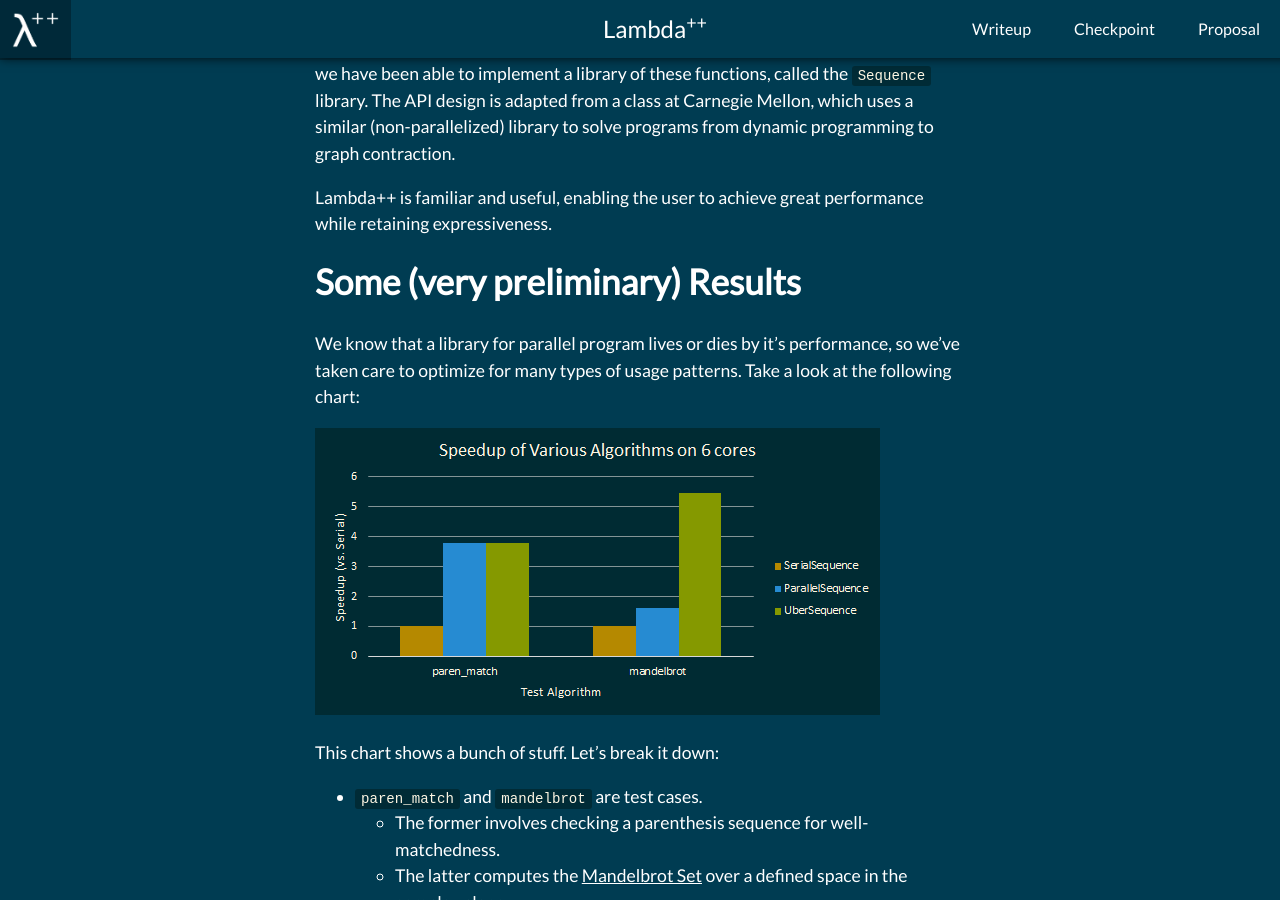
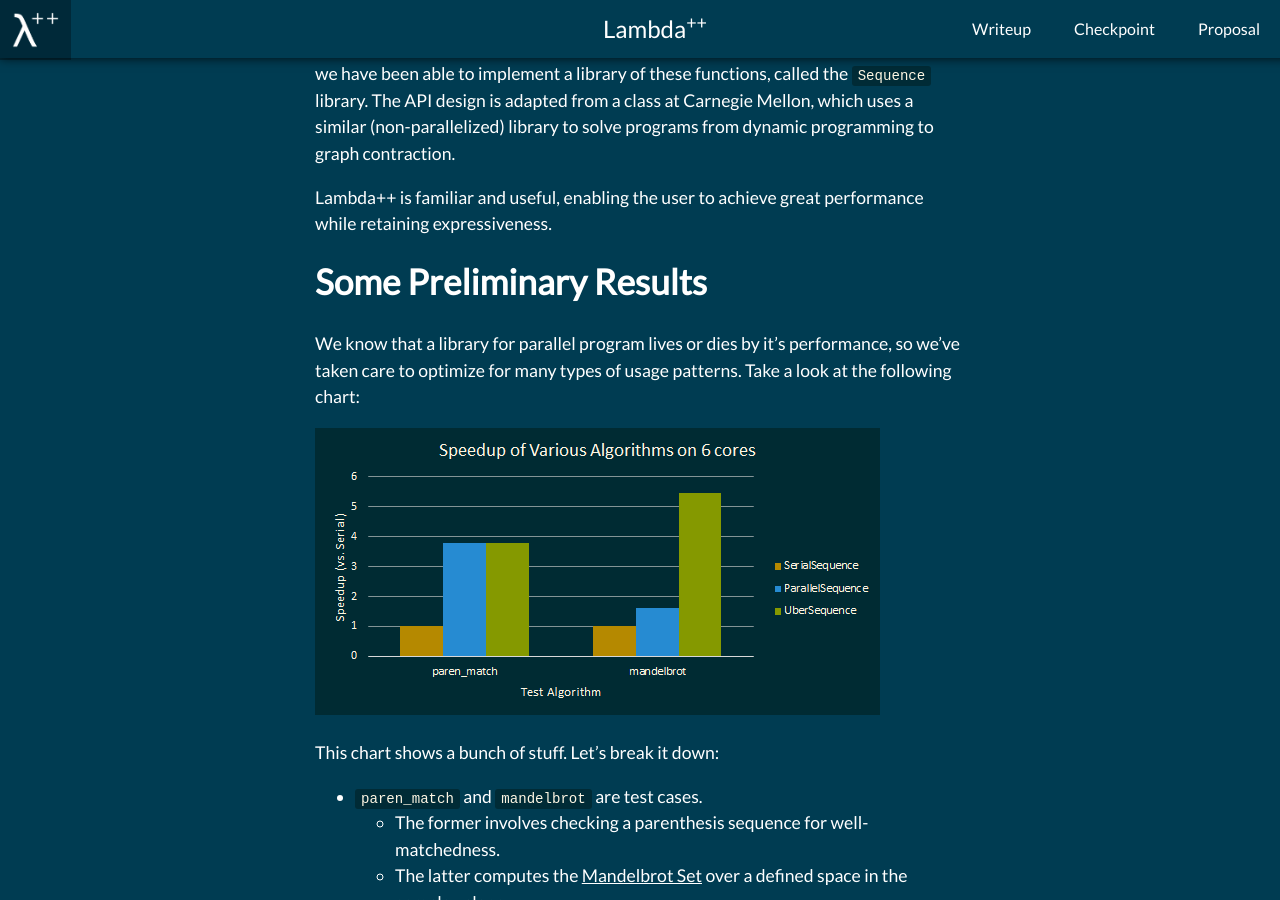
Before and after one commit to AnanyaKumar/lambda-plus-plus, a Jekyll site: the page built from index.md, in a window 1280 px wide and 900 px high, scrolled down 2646 px. Built offline with Jekyll 4.4.1, drawn with Linux system fonts in a browser that asks for light colours; nearby versions of some CDN libraries; Markdown is read by kramdown in place of the engine named in the settings.

Commit message:
Very Preliminary -> Preliminary

```diff
--- a/index.md
+++ b/index.md
@@ -93,7 +93,7 @@ Lambda++ is familiar and useful, enabling the user to achieve great performance
 while retaining expressiveness.
 
 
-# Some (very preliminary) Results
+# Some Preliminary Results
 
 We know that a library for parallel program lives or dies by it's performance,
 so we've taken care to optimize for many types of usage patterns. Take a look at
```
